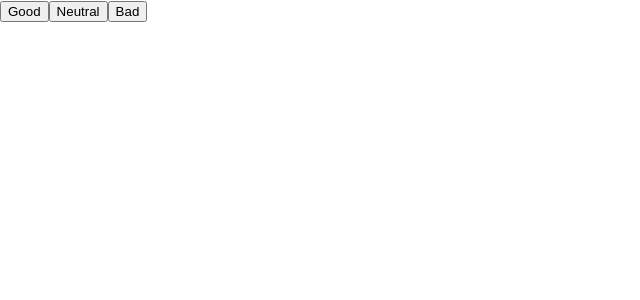
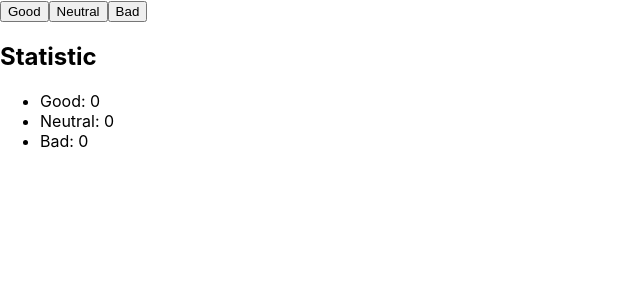
Before and after one commit to bgirlalma/goit-react-hw-02-feedback, a React (Create React App) app: page / in a window 1280 px wide. Shown: the top 300 px of the page, without its empty margins (0-640 px from the left). Built offline with nearby package versions, Linux system fonts and the light colour scheme.

Commit message:
+statistica

```diff
--- a/src/components/App.jsx
+++ b/src/components/App.jsx
@@ -8,10 +8,18 @@ export class  App extends Component {
     bad: 0
   }
 
+  updateFeedback = type => {
+    this.setState(prevState => {
+      return {
+        [type]: prevState[type] + 1,
+      }
+    })
+  };
+
 render() {
   return (
   <div>
-  <Feedback type = {this.state.feedback}/>
+  <Feedback updateFeedback={this.updateFeedback} feedback={this.state}/>
   </div>
 )
 }
--- a/src/components/Feedback/feedback.js
+++ b/src/components/Feedback/feedback.js
@@ -1,19 +1,20 @@
 import { Component } from "react";
 
 export class Feedback extends Component {
-    handlex = type => {
-        this.setState(prevState => {
-          return {
-            [type]: prevState[type] + 1,
-          }
-        })
-      };
+
     render() {
         return (
         <div>
-          <button onClick={() => this.handlex('good')}>Good</button>
-          <button onClick={() => this.handlex('neutral')}>Neutral</button>
-          <button onClick={() => this.handlex('bad')}>Bad</button>
+          <button onClick={() => this.props.updateFeedback('good')}>Good</button>
+          <button onClick={() => this.props.updateFeedback('neutral')}>Neutral</button>
+          <button onClick={() => this.props.updateFeedback('bad')}>Bad</button>
+
+         <h2>Statistic</h2>
+         <ul>
+            <li>Good: {this.props.feedback.good}</li>
+            <li>Neutral: {this.props.feedback.neutral}</li>
+            <li>Bad: {this.props.feedback.bad}</li>
+         </ul>
         </div>
       )
       }
```
